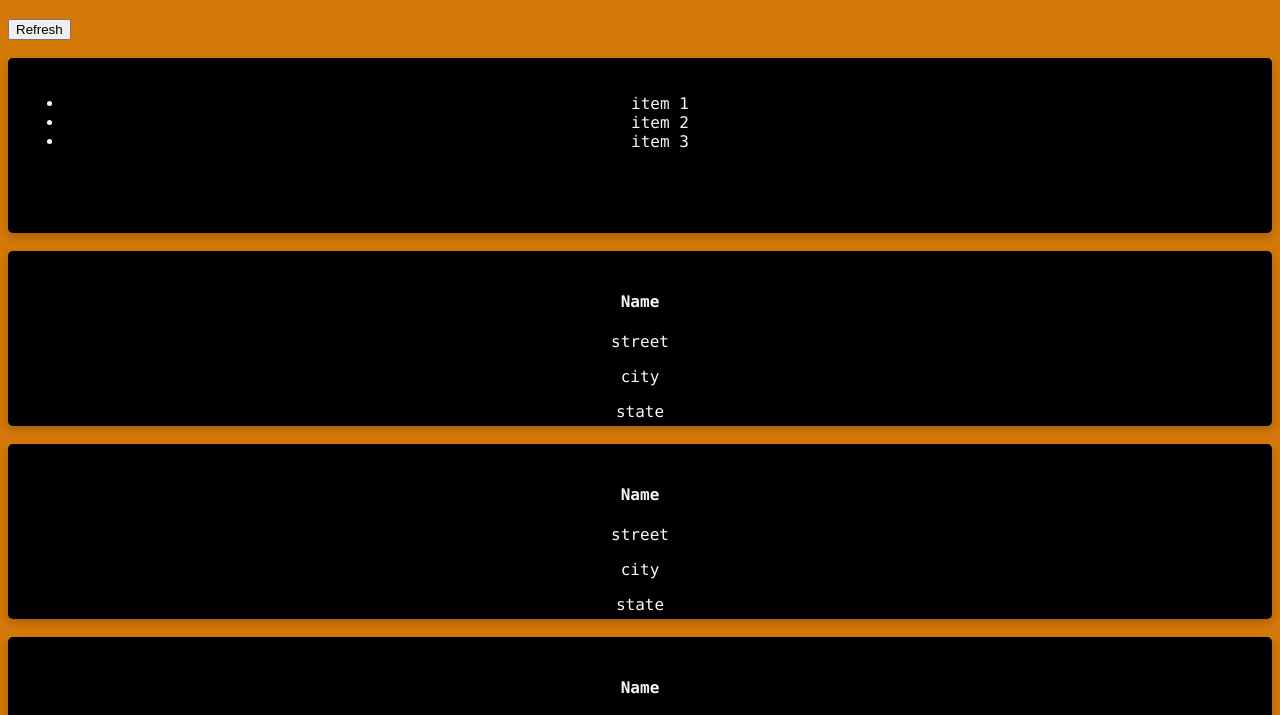
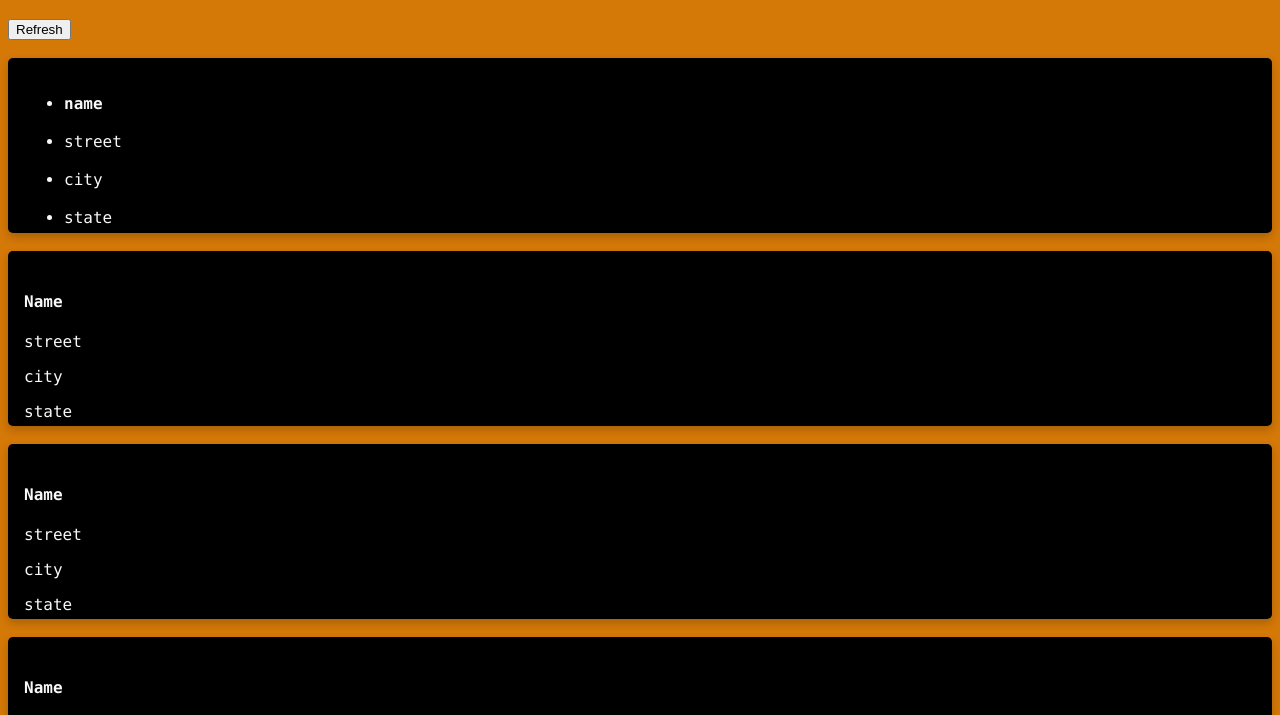
Before and after one commit to teklumezgebo/Random-Brewery-Generator, a plain HTML site: page index.html in a window 1280 px wide. Shown: the part 62-777 px from the top of the page. Drawn offline with Linux system fonts and the light colour scheme.

Commit message:
html elements changed

```diff
--- a/index.html
+++ b/index.html
@@ -16,9 +16,13 @@
         <img>
         <div class="container" >
           <ul id="first">
-            <li>item 1</li>
-            <li>item 2</li>
-            <li>item 3</li>
+            <li><b>name</b></li>
+            <br>
+            <li>street</li>
+            <br>
+            <li>city</li>
+            <br>
+            <li>state</li>
           </ul>
         </div>
       </div>
--- a/style.css
+++ b/style.css
@@ -22,5 +22,5 @@ h1 {
     padding: 2px 16px;
     color: rgb(248, 248, 248);
     font-family: "Lucida Console", "Courier New", monospace;
-    text-align: center;
+    text-align: left;
   }
```
